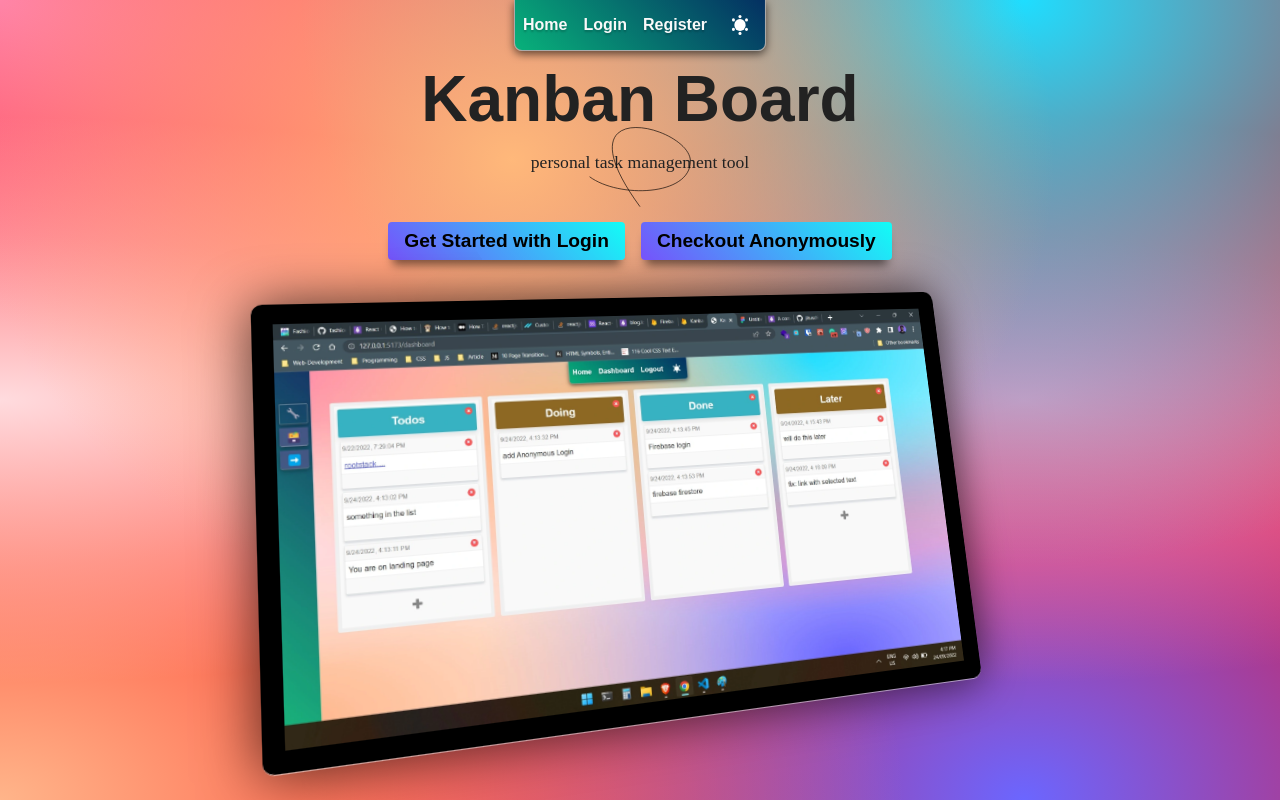
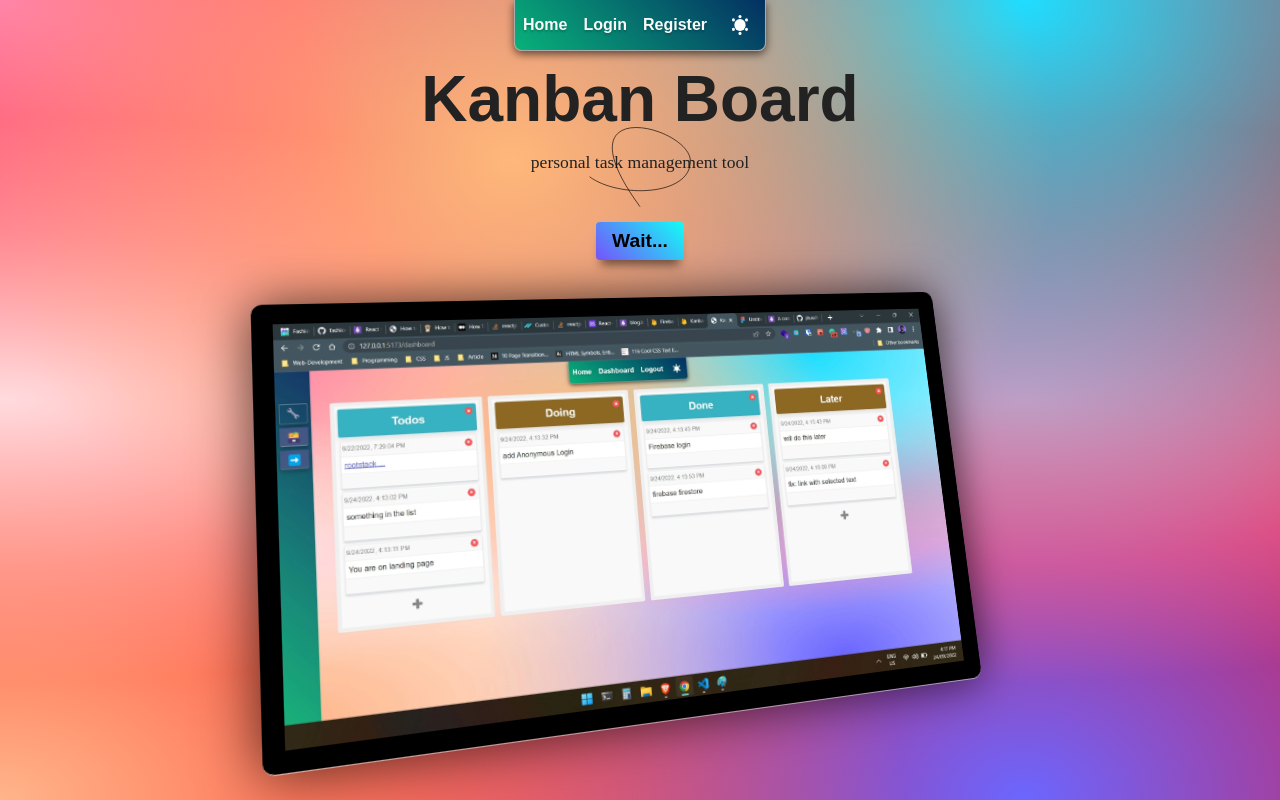
Before and after one commit to jitusd9/kanban-board, a React (Vite) app: page / in a window 1280 px wide. Both pictures are taken after a click on the button "Checkout Anonymously". Built offline with nearby package versions, Linux system fonts and the light colour scheme; no server answers.

Commit message:
send user to dashboard after anonymous login

```diff
--- a/src/components/Section.jsx
+++ b/src/components/Section.jsx
@@ -143,13 +143,12 @@ export default function Section(props) {
       : null
     }
 
-      {
-        loading ? <Loader /> : cards.length === 0 ? <Placeholder>Nothing to Display</Placeholder> :
 
         <List
           id={props.id}
         >
         {
+          loading ? <Loader /> : cards.length === 0 ? <Placeholder>Nothing to Display</Placeholder> :
           cards.map((card, index )=> {
             let textArray = CheckUrlsInParagraph(card.data.content);
             let dateObj = card.data.created?.toDate();
@@ -171,7 +170,6 @@ export default function Section(props) {
           })
         }
         </List>
-      }
 
       {
         props.editable && !showAdd ?
--- a/src/context/AuthContext.jsx
+++ b/src/context/AuthContext.jsx
@@ -50,7 +50,7 @@ export default function AuthContextProvider({ children }){
 
   function logout(){
     if(auth.currentUser.isAnonymous){
-      alert('You are anonymous your data will be lost!')
+      // 'You are anonymous your data will be lost!'
     }
     return signOut(auth);
   }
--- a/src/pages/Landingpage.jsx
+++ b/src/pages/Landingpage.jsx
@@ -1,14 +1,19 @@
-import React from "react";
-import {Link} from 'react-router-dom'
+import React, {useState} from "react";
+import {Link, useLocation, useNavigate} from 'react-router-dom'
 import { Container, Welcome,Links, Cta , Monitor} from '../styled/landingpage-styled'
 import dashboardImg from "../assests/dashboard.webp"
 import { useAuth } from "../context/AuthContext";
 import { addUserToDatabase } from "../utils/DatabaseOperations";
+import useMounted from "../hooks/useMounted";
 
 
 export default function Landingpage(props){
 
+  const navigate = useNavigate();
+  const location = useLocation();
+  const mounted = useMounted();
   const { currentUser, anonymousLogin } = useAuth();
+  const [loader, setloader] = useState(false);
 
   return(
     <Container>
@@ -24,27 +29,28 @@ export default function Landingpage(props){
 
       {
         currentUser === null ? <Links>
-        <Link to="/login">
-          <Cta>
-            Get Started with Login
-          </Cta>
-        </Link>
         <div>
+          {
+            loader ? <Cta>Wait...</Cta> :
             <Cta
               onClick={async e => {
+                setloader(true);
                 anonymousLogin()
                   .then((response) => {
                     console.log(response)
                     addUserToDatabase(response);
+                    navigate(location.state?.from ?? '/dashboard', {replace: true});
                   })
                   .catch((error) => {
                     const errorCode = error.code;
                     const errorMessage = error.message;
-              });
+                    setloader(false);
+                  }).finally(() => mounted.current && setloader(false));
               }}
               >
               Checkout Anonymously
             </Cta>
+          }
         </div>
       </Links> :
       <Link to="/dashboard">
--- a/src/styled/section-styled.jsx
+++ b/src/styled/section-styled.jsx
@@ -18,6 +18,7 @@ const Header = styled.div`
 const List = styled.div`
   position : relative;
   width: 100%;
+  min-height: 100px;
   max-height: 400px;
   padding-inline : 0.2rem;
   overflow-y: auto;
```
Lines whose indentation alone changed are shown as unchanged.
